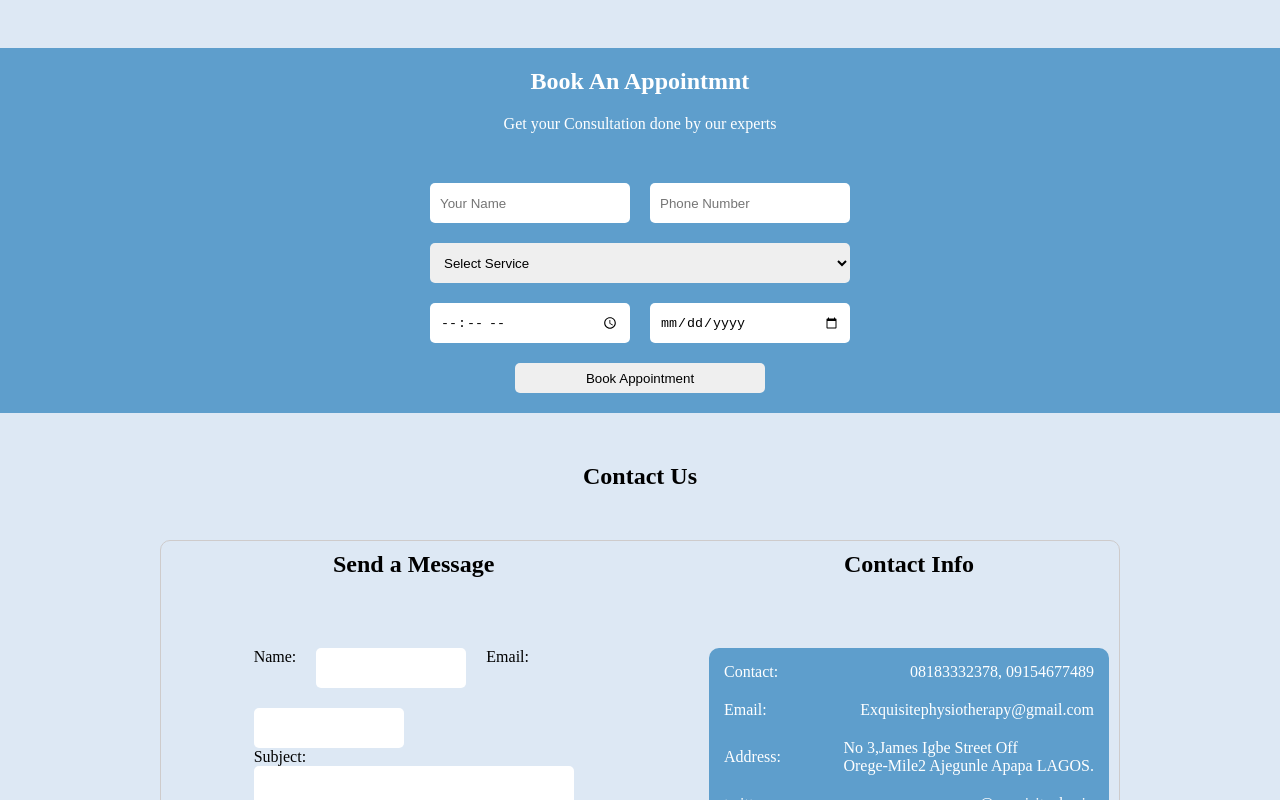
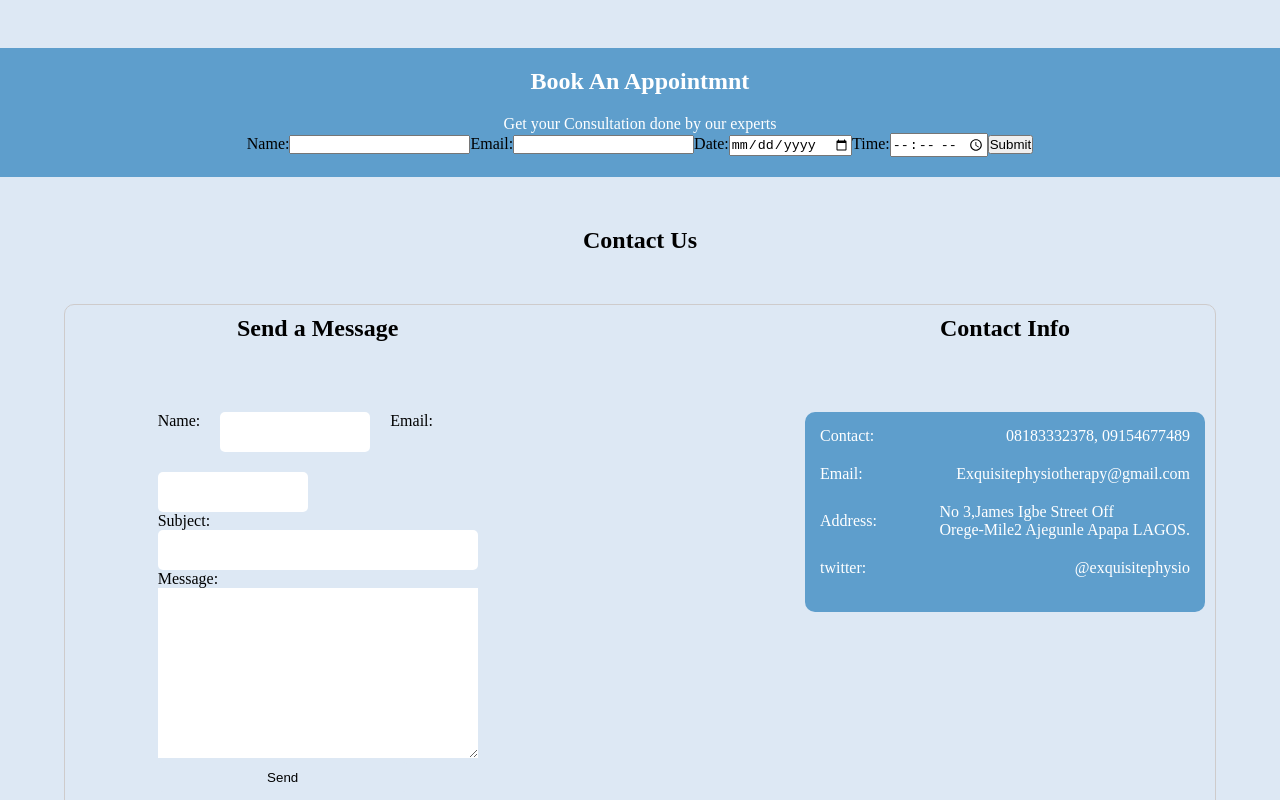
Before and after one commit to youngmentor/Exquisite-Clinic, a React (Vite) app: page /#/ in a window 1280 px wide. Shown: the part 1900-2700 px from the top of the page. Built offline with nearby package versions, Linux system fonts and the light colour scheme.

Commit message:
new xcommit

```diff
--- a/src/Components/Appointment/Appointment.css
+++ b/src/Components/Appointment/Appointment.css
@@ -63,6 +63,7 @@
     cursor: pointer;
     outline: none;
     border: none;
+    background-color: #DDE8F4;
 }
 @media screen and (max-width: 426px){
     .Appointment_Service{
--- a/src/Components/Appointment/Appointment.jsx
+++ b/src/Components/Appointment/Appointment.jsx
@@ -1,25 +1,40 @@
-import React from 'react'
+import React, {useState} from 'react'
 import "./Appointment.css"
 import emailjs from 'emailjs-com';
 const Appointment = () => {
-//   const handleSubmit = (event) => {
-//     event.preventDefault();
-//     emailjs.sendForm('service_d8obzee', 'template_45l6f7r', event.target, '7yGHzIYav8nkKsJhp')
-//         .then((result) => {
-//             console.log(result.text);
-//         }, (error) => {
-//             console.log(error.text);
-//         });
+  // const handleSubmit = (event) => {
+  //   event.preventDefault();
+  //   emailjs.sendForm('service_d8obzee', 'template_45l6f7r', event.target, '7yGHzIYav8nkKsJhp')
+  //     .then((result) => {
+  //       console.log(result.text);
+  //     }, (error) => {
+  //       console.log(error.text);
+  //     });
   // }
+  const [name, setName] = useState('');
+  const [email, setEmail] = useState('');
+  const [date, setDate] = useState('');
+  const [time, setTime] = useState('');
+  const handleSubmit = (event) => {
+      event.preventDefault();
+      console.log("clicked")
+
+      const emailBody = `Hi ${name},\n\nYou have an appointment on ${date} at ${time}.\n\nBest regards,\nYour Appointment Scheduler`;
+
+      const mailToLink = `mailto:${email}?subject=Appointment Confirmation&body=${encodeURIComponent(emailBody)}`;
+
+      window.location.href = mailToLink;
+    };
   return (
     <div className='Appointment_Main'>
       <div className='Appointment_Main_Wrap'>
         <h2>Book An Appointmnt</h2>
         <p>Get your Consultation done by our experts</p>
+        {/* <form onSubmit={handleSubmit}>
           <div className='Appointment_Inpu_Main'>
             <div className='Appointment_Input_Wrap'>
-            <input type="text" className="Appointment_Input"  placeholder='Your Name'/>
-            <input type="number" className="Appointment_Input"  placeholder='Phone Number'/>
+              <input type="text" className="Appointment_Input" placeholder='Your Name' />
+              <input type="number" className="Appointment_Input" placeholder='Phone Number' />
             </div>
             <select className='Appointment_Service'>
               <option>Select Service</option>
@@ -28,13 +43,33 @@ const Appointment = () => {
               <option>stroke</option>
               <option>rhuematism</option>
             </select>
-            {/* <input type="text" className="Appointment_Input"  placeholder='Select Service' /> */}
+            <input type="text" className="Appointment_Input"  placeholder='Select Service' />
             <div className='Appointment_Input_Wrap'>
-           <input type="time" className="Appointment_Input"  placeholder='Time'/>
-            <input type="date" className="Appointment_Input"  placeholder='Date'/>
+              <input type="time" className="Appointment_Input" placeholder='Time' />
+              <input type="date" className="Appointment_Input" placeholder='Date' />
             </div>
-           <button className='Appointment_Bttn'>Book Appointment</button>
+            <button className='Appointment_Bttn' type="submit">Book Appointment</button>
           </div>
+        </form> */}
+            <form onSubmit={handleSubmit}>
+                                <label>
+                                    Name:
+                                    <input type="text" value={name} onChange={(event) => setName(event.target.value)} />
+                                </label>
+                                <label>
+                                    Email:
+                                    <input type="email" value={email} onChange={(event) => setEmail(event.target.value)} />
+                                </label>
+                                <label>
+                                    Date:
+                                    <input type="date" value={date} onChange={(event) => setDate(event.target.value)} />
+                                </label>
+                                <label>
+                                    Time:
+                                    <input type="time" value={time} onChange={(event) => setTime(event.target.value)} />
+                                </label>
+                                <button type="submit">Submit</button>
+                            </form>
       </div>
     </div>
   )
--- a/src/Components/Contact/Contact.css
+++ b/src/Components/Contact/Contact.css
@@ -9,7 +9,7 @@
 }
 
 .Contact_Main_Wrap {
-    width: 75%;
+    width: 90%;
     /* height: 400px; */
     display: flex;
     flex-wrap: wrap;
--- a/src/Components/Contact/Contact.jsx
+++ b/src/Components/Contact/Contact.jsx
@@ -11,6 +11,7 @@ const Contact = () => {
                 console.log(error.text);
             });
     }
+
 
     useEffect(() => {
         // MessageForm()
@@ -44,6 +45,7 @@ const Contact = () => {
 
                                 <button type="submit" className='Appointment_Bttn'>Send</button>
                             </form>
+
                         </div>
                     </div>
                 </div>
```
Lines whose indentation alone changed are shown as unchanged.
